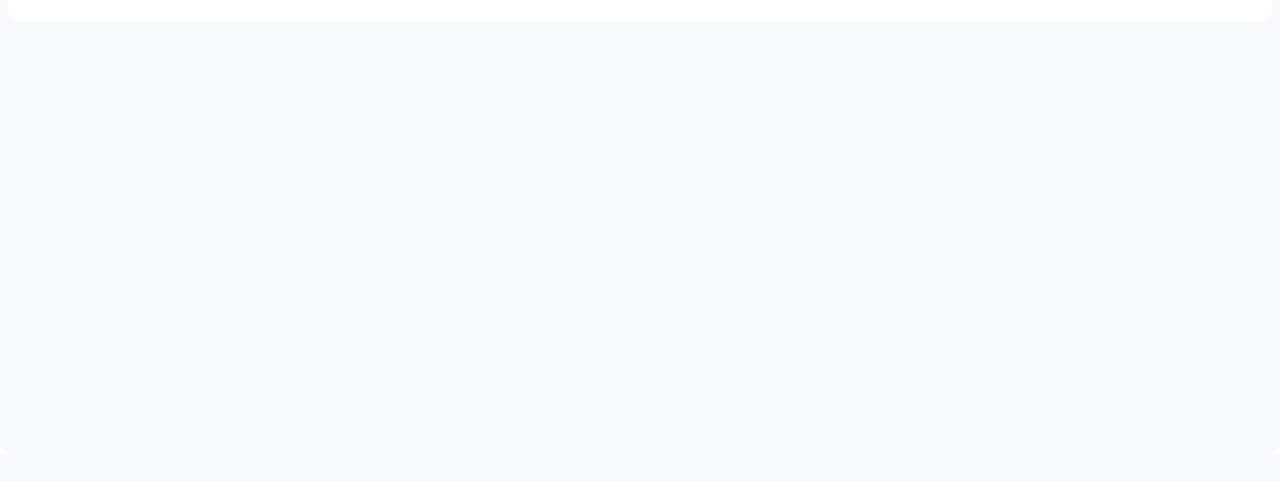
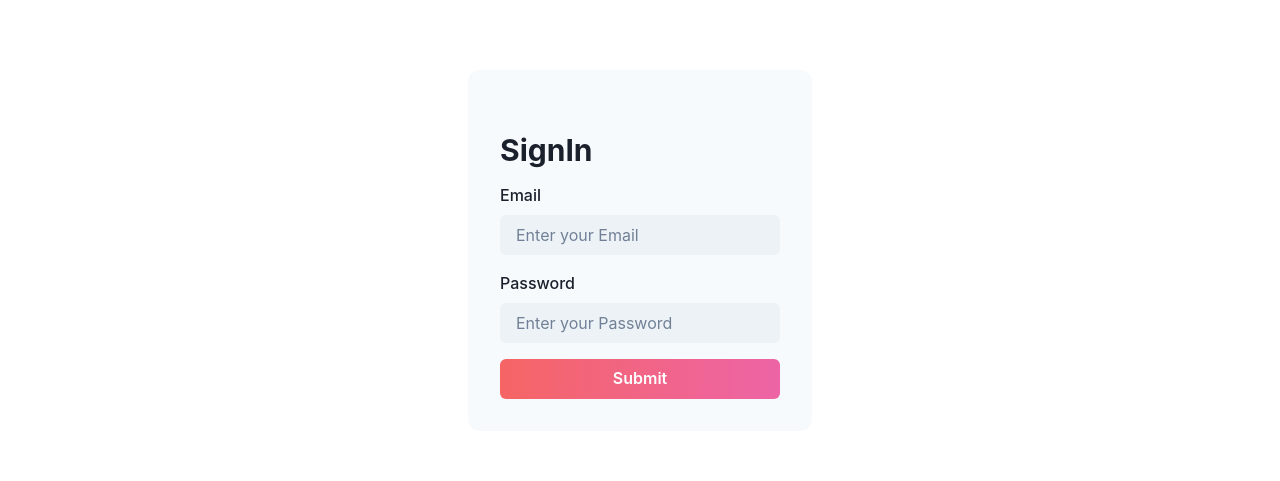
Before and after one commit to sandeep-v1404/spice, a React (Create React App) app: page /dashboard in a window 1280 px wide. Shown: the part 122-603 px from the top of the page. Built offline with nearby package versions, Linux system fonts and the light colour scheme; no server answers; the database is empty; grey boxes are pictures that could not be loaded.

Commit message:
feat: Admin Login

```diff
--- a/package.json
+++ b/package.json
@@ -24,7 +24,7 @@
   },
   "scripts": {
     "start": "react-scripts start",
-    "build": "react-scripts build",
+    "build": "CI=false react-scripts build",
     "test": "react-scripts test",
     "eject": "react-scripts eject"
   },
--- a/src/components/Navbar.js
+++ b/src/components/Navbar.js
@@ -16,6 +16,11 @@ import {
 import { HamburgerIcon, CloseIcon } from '@chakra-ui/icons';
 import { MoonIcon, SunIcon } from '@chakra-ui/icons';
 import { Link as ReachLink } from "react-router-dom";
+import { useEffect, useState } from 'react';
+import { signOutCustom } from '../firebase';
+import {
+    getAuth, onAuthStateChanged
+} from "firebase/auth";
 const Links = [
     {
         name: 'Home',
@@ -48,6 +53,19 @@ const NavLink = ({ href, name }) => (
 export default function Navbar() {
     const { isOpen, onOpen, onClose } = useDisclosure();
     const { colorMode, toggleColorMode } = useColorMode();
+
+    const [user, setUser] = useState("");
+    useEffect(() => {
+        const auth = getAuth();
+        onAuthStateChanged(auth, (user) => {
+            if (user) {
+                setUser(user.uid);
+            } else {
+                setUser(null);
+            }
+        });
+    }, [user]);
+
     return (
         <>
             <Box bg={useColorModeValue('gray.400', 'gray.900')} px={4}>
@@ -73,6 +91,9 @@ export default function Navbar() {
                             {Links.map((link, index) => (
                                 <NavLink key={index} name={link.name} href={link.href} />
                             ))}
+                            {user &&
+                                <Button onClick={() => signOutCustom()} >Logout</Button>
+                            }
                         </HStack>
                     </HStack>
                     <Flex alignItems={'center'}>
@@ -87,9 +108,15 @@ export default function Navbar() {
                             {Links.map((link, index) => (
                                 <NavLink key={index} name={link.name} href={link.href} />
                             ))}
+                            {user &&
+                                <Button onClick={() => signOutCustom()} >Logout</Button>
+                            }
                         </Stack>
+
+
                     </Box>
                 ) : null}
+
             </Box>
         </>
     );
--- a/src/pages/Dashboard.js
+++ b/src/pages/Dashboard.js
@@ -1,15 +1,115 @@
+import {
+    Button, Container, FormControl, FormErrorMessage, FormLabel, Heading, Input, Stack, useColorModeValue
+} from '@chakra-ui/react';
+import { Field, Form, Formik } from "formik";
 import React, { useEffect, useState } from "react";
-import { getResponses } from "../firebase";
 import DataTable from 'react-data-table-component';
+import { getResponses, signInCustom } from "../firebase";
 import {
-    Stack,
-    Heading,
-    Container,
-    SimpleGrid,
-    useColorModeValue,
-} from '@chakra-ui/react';
+    getAuth, onAuthStateChanged
+} from "firebase/auth";
+function SignIn() {
+    function validateInput(value) {
+        let error;
+        if (!value) {
+            error = 'Required'
+        }
+        else if (value === "Full Name - UG/PG - Department - Year of Study\nEx:\nJohn Doe - UG - CSE - 3rd Year\nDonh Joe - UG - ECE - 2nd Year") {
+            error = "Invalid"
+        }
+        return error
+    }
 
+    return (
+        <Formik
+            initialValues={{
+                email: "",
+                password: "",
+            }}
+            onSubmit={(values, actions) => {
+                actions.setSubmitting(false);
+                signInCustom(values.email, values.password);
+            }}
+        >
+            {(props) => (
+                <Form>
+                    <Stack spacing={4}>
+                        <Heading
+                            color={'gray.800'}
+                            lineHeight={1.1}
+                            fontSize={{ base: '2xl', sm: '2xl', md: '3xl' }}>
+                            SignIn
+                        </Heading>
+                        <Field name='email' validate={validateInput}>
+                            {({ field, form }) => (
+                                <FormControl isInvalid={form.errors.email && form.touched.email}>
+                                    <FormLabel>Email</FormLabel>
+                                    <Input
+                                        {...field}
+                                        type="text"
+                                        placeholder="Enter your Email"
+                                        bg={'gray.100'}
+                                        border={0}
+                                        color={'gray.500'}
+                                        _placeholder={{
+                                            color: 'gray.500',
+                                        }}
+                                    />
+                                    <FormErrorMessage>{form.errors.email}</FormErrorMessage>
+                                </FormControl>
+                            )}
+                        </Field>
+                        <Field name='password' validate={validateInput}>
+                            {({ field, form }) => (
+                                <FormControl isInvalid={form.errors.password && form.touched.password}>
+                                    <FormLabel>Password</FormLabel>
+                                    <Input
+                                        {...field}
+                                        type="text"
+                                        placeholder="Enter your Password"
+                                        bg={'gray.100'}
+                                        border={0}
+                                        color={'gray.500'}
+                                        _placeholder={{
+                                            color: 'gray.500',
+                                        }}
+                                    />
+                                    <FormErrorMessage>{form.errors.password}</FormErrorMessage>
+                                </FormControl>
+                            )}
+                        </Field>
+                        <Button
+                            type='submit'
+                            isLoading={props.isSubmitting}
+                            fontFamily={'heading'}
+                            mt={8}
+                            w={'full'}
+                            bgGradient="linear(to-r, red.400,pink.400)"
+                            color={'white'}
+                            _hover={{
+                                bgGradient: 'linear(to-r, red.400,pink.400)',
+                                boxShadow: 'xl',
+                            }}>
+                            Submit
+                        </Button>
+                    </Stack>
+                </Form>
+            )}
+        </Formik>
+    )
+}
 const Dashboard = () => {
+    const [user, setUser] = useState("");
+    useEffect(() => {
+        const auth = getAuth();
+        onAuthStateChanged(auth, (user) => {
+            if (user) {
+                setUser(user.uid);
+            } else {
+                setUser(null);
+            }
+        });
+    }, [user]);
 
     const columns = [
         {
@@ -100,10 +200,13 @@ const Dashboard = () => {
             setResponses(data)
         })
     }, []);
+
+    const bgColor = useColorModeValue('gray.50', 'gray.700');
     return (
         <>
-            <Stack
-                bg={useColorModeValue('gray.50', 'gray.700')}
+            {
+                user ? <Stack
+                    bg={bgColor}
                     rounded={'xl'}
                     spacing={{ base: 8 }}
                     height={"lg"}
@@ -113,7 +216,23 @@ const Dashboard = () => {
                         columns={columns}
                         data={responses}
                     />
+                </Stack> :
+                    <Container
+                        centerContent
+                        spacing={{ base: 10, lg: 32 }}
+                        py={{ base: 10, sm: 20, lg: 32 }}>
+                        <Stack
+                            bg={bgColor}
+                            rounded={'xl'}
+                            p={{ base: 4, sm: 6, md: 8 }}
+                            spacing={{ base: 8 }}
+                            maxW={{ lg: 'lg' }}>
+                            <Stack spacing={4}>
                             </Stack>
+                            <SignIn />
+                        </Stack>
+                    </Container>
+            }
         </>
     )
 }
```
Also changed, not shown: src/firebase.js (+5 -8 lines). Lines whose indentation alone changed are shown as unchanged.
